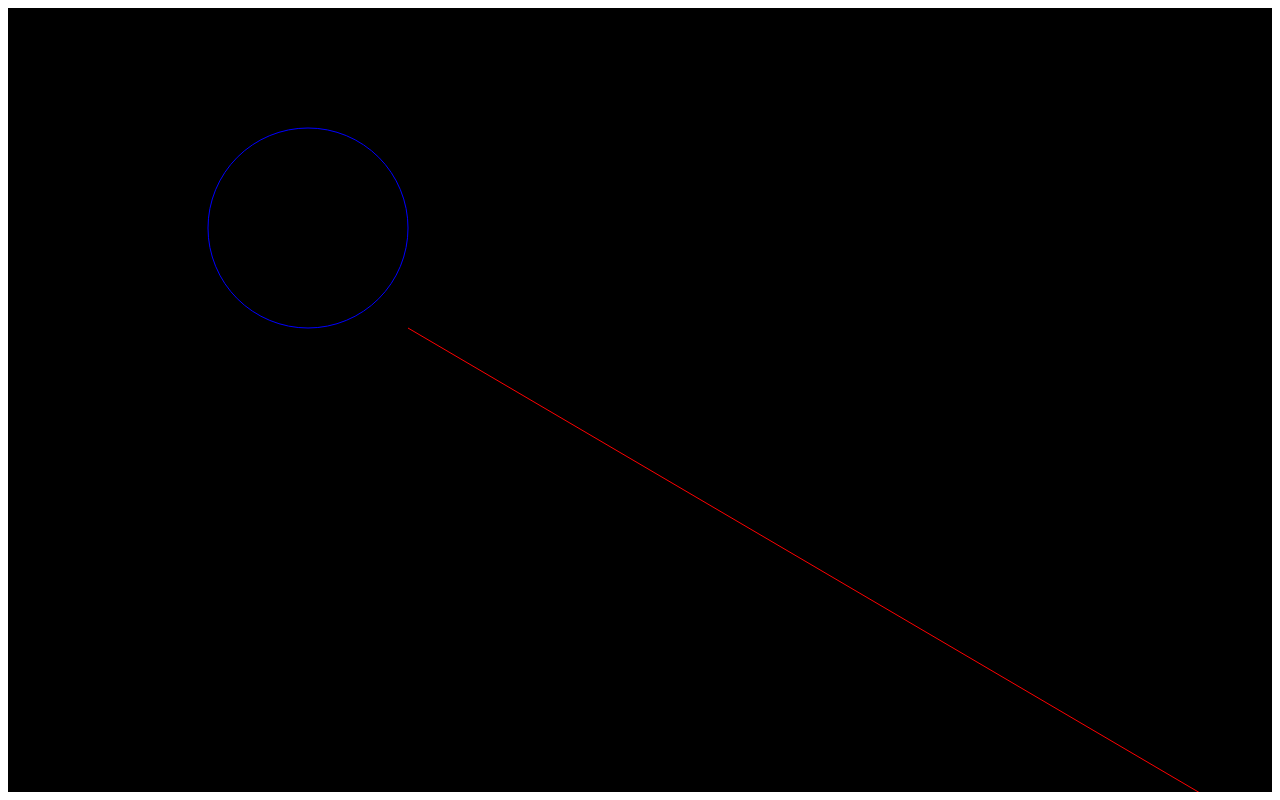
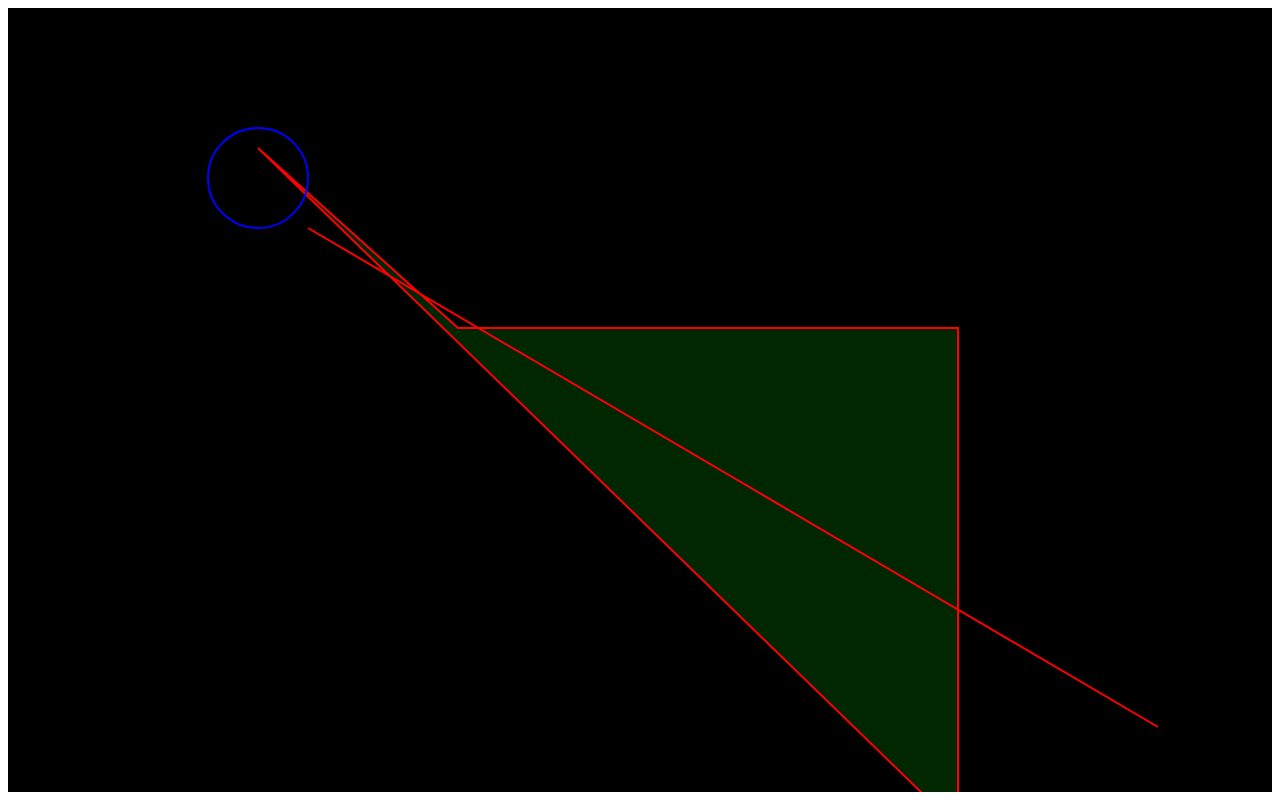
Before and after one commit to MiroCecho/test_projekt, a website: page demo.html in a window 1280 px wide. Drawn offline with Linux system fonts and the light colour scheme.

Commit message:
doplnenia

```diff
--- a/demo.html
+++ b/demo.html
@@ -10,9 +10,9 @@
 </style>
 <div>
   <svg xmlns="http://www.w3.org/2000/svg" xmlns:xlink="http://www.w3.org/1999/xlink" width="100%" height="100%">
-    <g fill="none" style="stroke: blue;stroke-width:0.5">
-      <g transform="translate(200 120) scale(2)">
-        <path d="M100 100 L950 599" class="aa">
+    <g fill="none" style="stroke: blue;stroke-width:2">
+      <g transform="translate(200 120) scale(1)">
+        <path d="M100 100 L950 599 M50 20 L250 200h500v500z" class="aa" style="fill: green;fill-opacity:0.3">
         </path>
         <circle cx="50" cy="50" r="50" />
       </g>
```
Also changed, not shown: readme.md.
